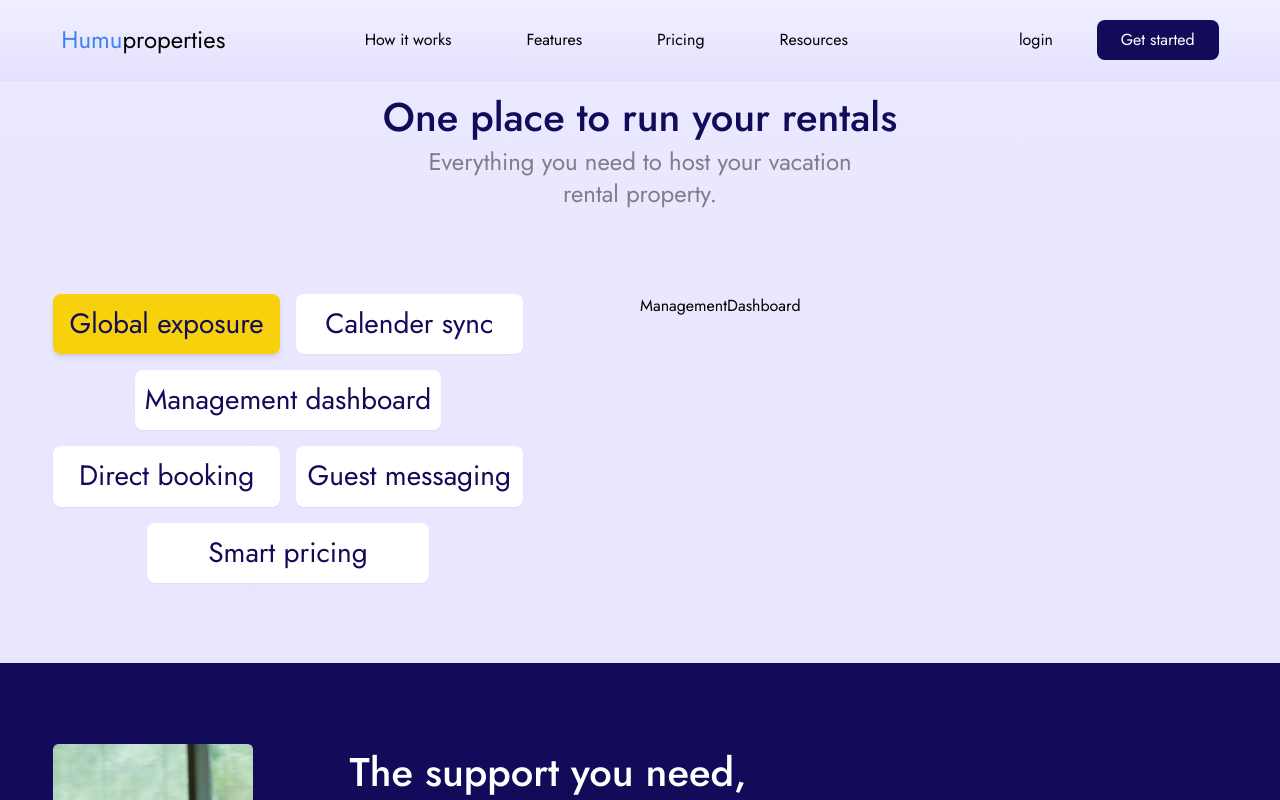
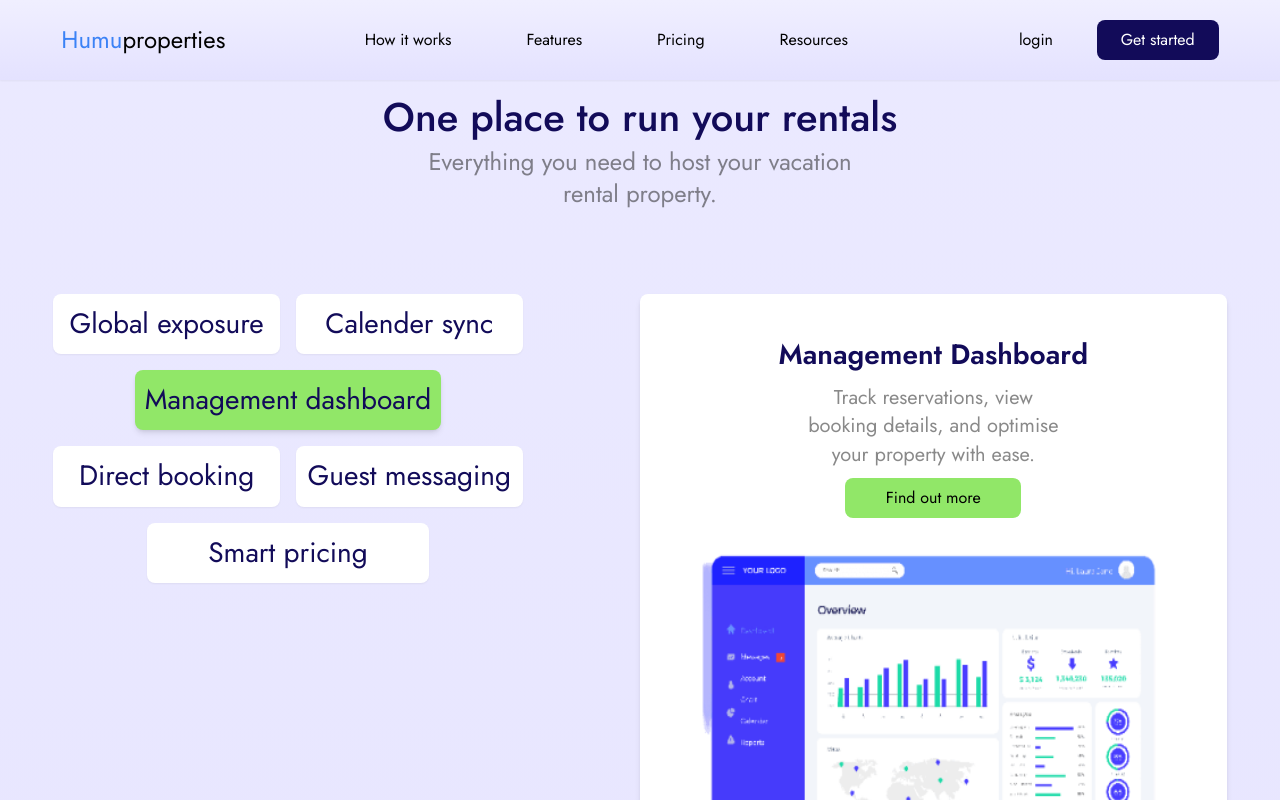
Before and after one commit to sabitsadiq/humuproperties-frontend, a Next.js app: page / in a window 1280 px wide. Both pictures are taken after a click on the button "Management dashboard". Shown: the part 1623-2423 px from the top of the page. Built offline with nearby package versions, Linux system fonts and the light colour scheme.

Commit message:
made changes on buttons

```diff
--- a/app/components/DirectBooking.tsx
+++ b/app/components/DirectBooking.tsx
@@ -1,8 +1,22 @@
+import Image from 'next/image'
 import React from 'react'
 
 const DirectBooking = () => {
     return (
-        <div>DirectBooking</div>
+        <div className='w-full relative z-0 bg-white rounded-lg pt-10 shadow-md'>
+            <div className='mx-auto md:w-3/5 flex justify-center flex-col items-center'>
+                <h2 className='font-semibold text-[28px] text-[#120B59] leading-[40.46px'>Direct booking</h2>
+                <p className='font-normal text-xl leading-[28.9px] text-[#141414]/50 w-3/4 my-2 text-center'>Track reservations, view booking details, and optimise your property with ease.
+                </p>
+                <button className="bg-[#1DDBE7] p-2 rounded-lg w-1/2">Find out more</button>
+            </div>
+            <div className='relative flex justify-center '>
+                <div className='h-[400px] w-[400px] xl:w-[520px] flex items-center justify-center'>
+                    <Image src="/images/booking.png" className='w-full h-[400px]' width={400} height={400} alt='booking' />
+                </div>
+
+            </div>
+        </div>
     )
 }
 
--- a/app/components/ManagementDashboard.tsx
+++ b/app/components/ManagementDashboard.tsx
@@ -1,8 +1,22 @@
+import Image from 'next/image'
 import React from 'react'
 
 const ManagementDashboard = () => {
     return (
-        <div>ManagementDashboard</div>
+        <div className='w-full relative z-0 bg-white rounded-lg pt-10 shadow-md'>
+            <div className='mx-auto md:w-3/5 flex justify-center flex-col items-center'>
+                <h2 className='font-semibold text-[28px] text-[#120B59] leading-[40.46px'>Management Dashboard</h2>
+                <p className='font-normal text-xl leading-[28.9px] text-[#141414]/50 w-3/4 my-2 text-center'>Track reservations, view booking details, and optimise your property with ease.
+                </p>
+                <button className="bg-[#91E768] p-2 rounded-lg w-1/2">Find out more</button>
+            </div>
+            <div className='relative flex justify-center '>
+                <div className='h-[400px] w-[400px] xl:w-[520px] flex items-center justify-center'>
+                    <Image src="/images/dashboard.png" className='w-full h-[400px]' width={400} height={400} alt='dashboard' />
+                </div>
+
+            </div>
+        </div>
     )
 }
 
--- a/app/components/OneplaceTorental.tsx
+++ b/app/components/OneplaceTorental.tsx
@@ -28,7 +28,6 @@ const OneplaceTorental = () => {
     };
 
 
-    console.log(showComponent)
 
     const ComponentMap: { [key: string]: React.ComponentType } = {
         showGlobalExposure: GlobalExposure,
@@ -51,18 +50,24 @@ const OneplaceTorental = () => {
                 <div className='md:w-1/2 text-[#120B59]  text-lg md:text-[28px] leading-[40.46px]'>
                     <div className='flex flex-col gap-4 md:w-4/5'>
                         <div className='flex gap-4 w-full'>
-                            <button className='bg-[#F7D10B] w-full shadow-md rounded-lg p-1 md:p-[10px]' onClick={() => handleShowComponent("showGlobalExposure")}>Global exposure</button>
-                            <button className='bg-white shadow-sm rounded-lg p-1 md:p-[10px] w-full' onClick={() => handleShowComponent("showCalenderSync")}>Calender sync</button>
+                            <button className={`${showComponent.showGlobalExposure ? "bg-[#F7D10B] shadow-md" : "bg-white shadow-sm"} w-full  rounded-lg p-1 md:p-[10px]`} onClick={() => handleShowComponent("showGlobalExposure")}>Global exposure</button>
+                            <button className={`${showComponent.showCalenderSync ? "bg-[#1FEBC6] shadow-md" : "bg-white shadow-sm"}bg-white shadow-sm rounded-lg p-1 md:p-[10px] w-full`} onClick={() => handleShowComponent("showCalenderSync")}>Calender sync</button>
                         </div>
                         <div className='w-full flex justify-center'>
-                            <button className='bg-white shadow-sm rounded-lg p-1 md:p-[10px]' onClick={() => handleShowComponent("showManagementDashboard")}>Management dashboard</button>
+                            <button className={`${showComponent.showManagementDashboard ? "bg-[#91E768] shadow-md" : "bg-white shadow-sm"} rounded-lg p-1 md:p-[10px]`}
+                                onClick={() => handleShowComponent("showManagementDashboard")}
+                            >Management dashboard</button>
                         </div>
                         <div className='flex gap-4 w-full'>
-                            <button className='bg-white w-full shadow-sm rounded-lg p-1 md:p-[10px]' onClick={() => handleShowComponent("showDirectBooking")}>Direct booking</button>
-                            <button className='bg-white rounded-lg shadow-sm p-1 md:p-[10px] w-full' onClick={() => handleShowComponent("showGuestMessaging")}>Guest messaging</button>
+                            <button className={`${showComponent.showDirectBooking ? "bg-[#1DDBE7] shadow-md" : "bg-white shadow-sm"} w-full  rounded-lg p-1 md:p-[10px]`} onClick={() => handleShowComponent("showDirectBooking")}>Direct booking</button>
+                            <button className='bg-white rounded-lg shadow-sm p-1 md:p-[10px] w-full'
+                            // onClick={() => handleShowComponent("showGuestMessaging")}
+                            >Guest messaging</button>
                         </div>
                         <div className='w-full flex justify-center'>
-                            <button className='bg-white rounded-lg shadow-sm p-1 md:p-[10px] w-3/5' onClick={() => handleShowComponent("showSmartPricing")}>Smart pricing</button>
+                            <button className='bg-white rounded-lg shadow-sm p-1 md:p-[10px] w-3/5'
+                            // onClick={() => handleShowComponent("showSmartPricing")}
+                            >Smart pricing</button>
                         </div>
                     </div>
 
```
